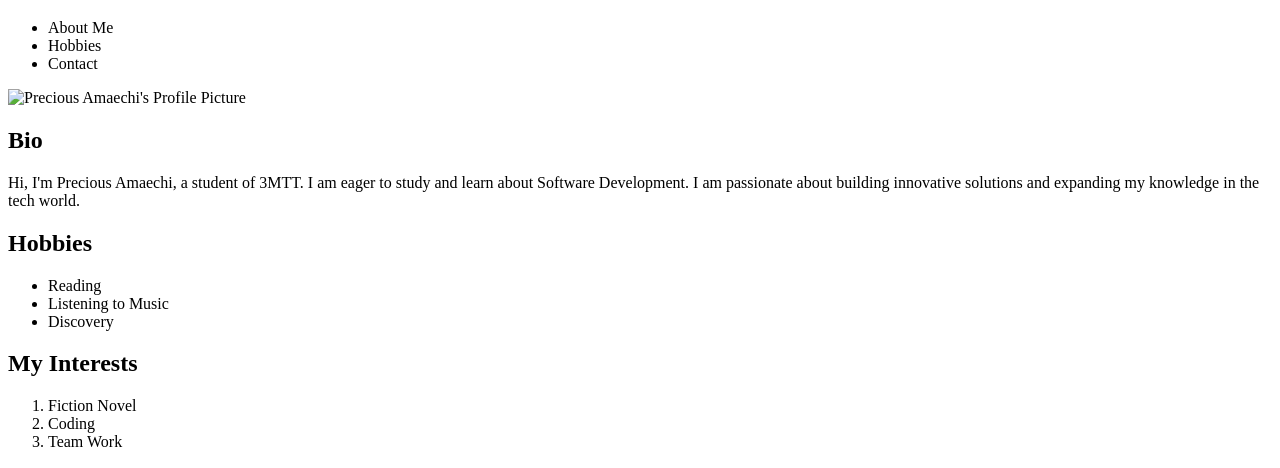
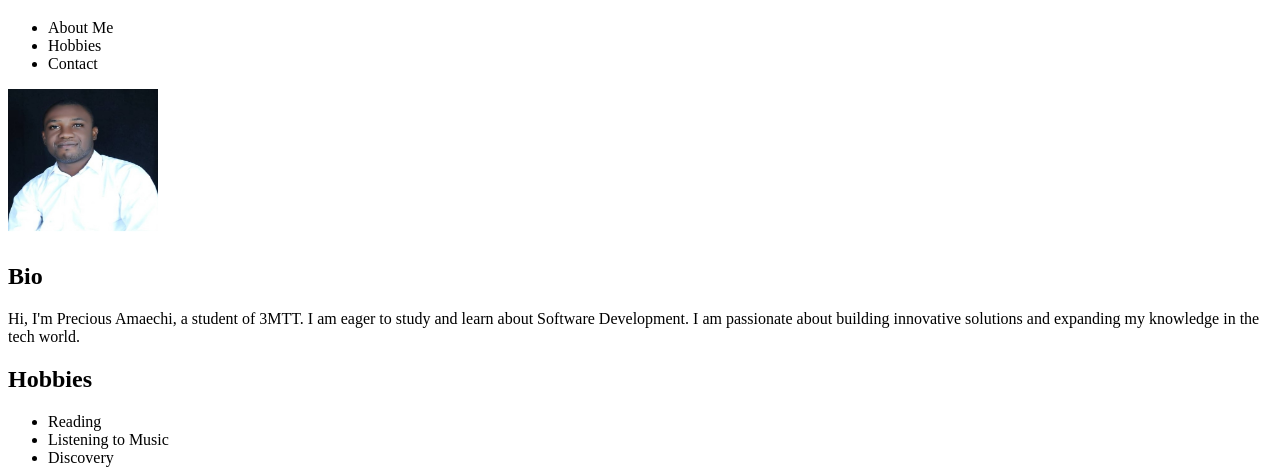
Before and after one commit to preshengr/3mtt-software_development, a plain HTML site: page index.html in a window 1280 px wide. Shown: the part 61-529 px from the top of the page. Drawn offline with Linux system fonts and the light colour scheme.

Commit message:
Update index.html
Added image link and corrected the file

```diff
--- a/index.html
+++ b/index.html
@@ -20,7 +20,7 @@
 
     <!-- Bio Section -->
     <section>
-      <img src="placeholder.jpg" alt="Precious Amaechi's Profile Picture" width="150" height="150">
+      <img src="img1.jpg" alt="Precious Amaechi's Profile Picture" width="150" height="150">
       <h2>Bio</h2>
       <p> Hi, I'm Precious Amaechi, a student of 3MTT. I am eager to study and learn about Software Development. I am passionate about building innovative solutions and expanding my knowledge in the tech world.</p>
     </section>
```
